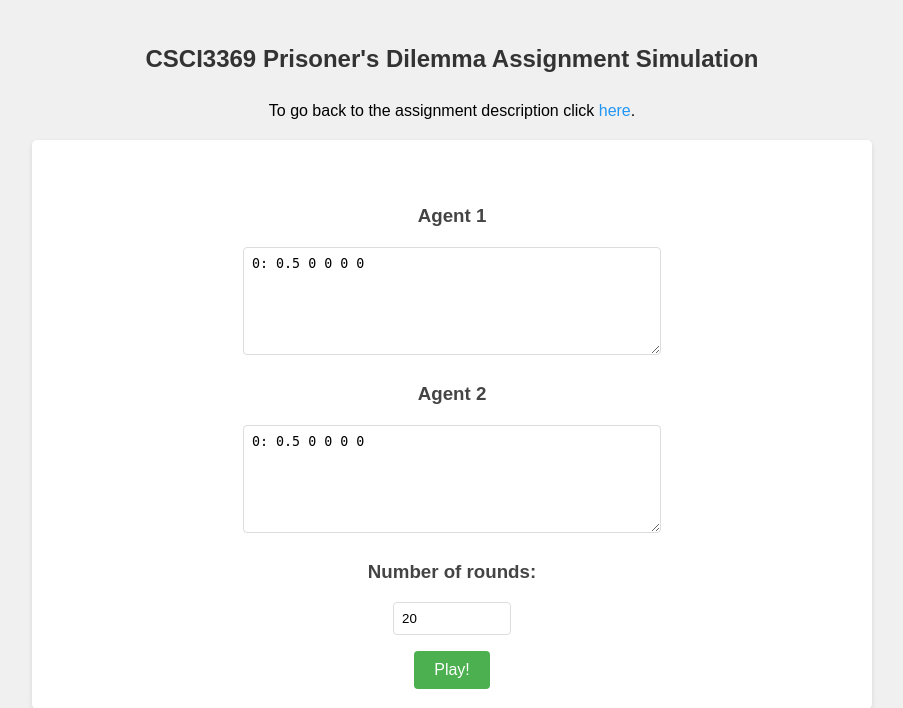
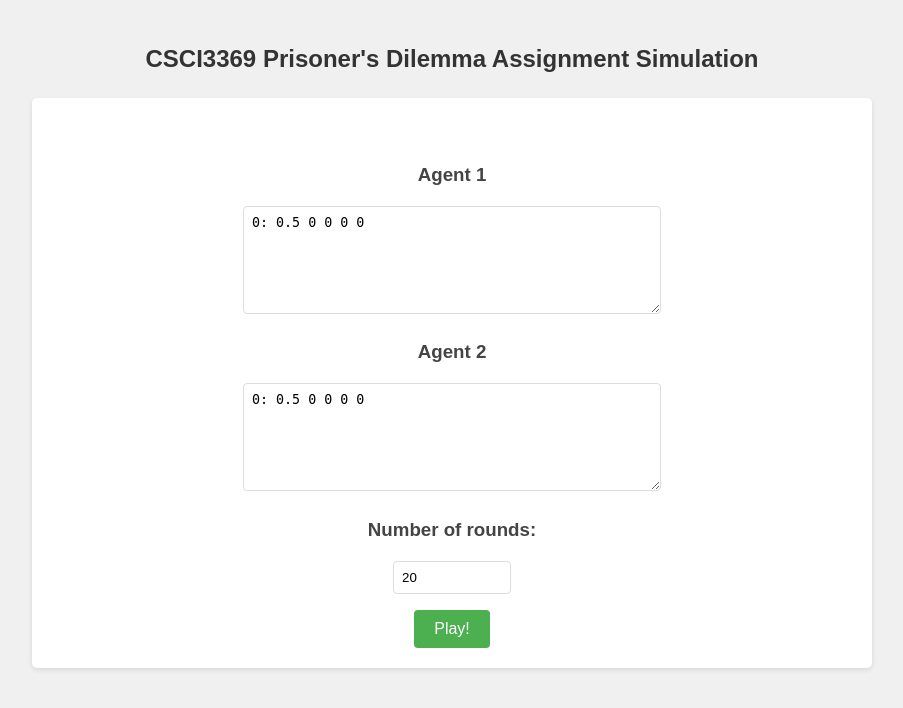
Before and after one commit to BC-CSCI3369-Cossio-Spring2025/p1b, a PHP site: page / in a window 1280 px wide. Shown: the top 708 px of the page, without its empty margins (188-1091 px from the left). Run offline with PHP 8.4, Linux system fonts and the light colour scheme.

Commit message:
refactor: remove link part

```diff
--- a/index.php
+++ b/index.php
@@ -22,9 +22,6 @@ if($method == "POST") {
 
 <center>
 <h2>CSCI3369 Prisoner's Dilemma Assignment Simulation</h2>
-<p>
-To go back to the assignment description click <a href = "https://docs.google.com/document/d/1ALPaQJNPDAwkR0mkObVLiuRfQVa5sX_nmYPqz9AYWQA/edit?usp=sharing">here</a>.
-</p>
 <div>
      <br>
      <form action="index.php" method="post">
```
